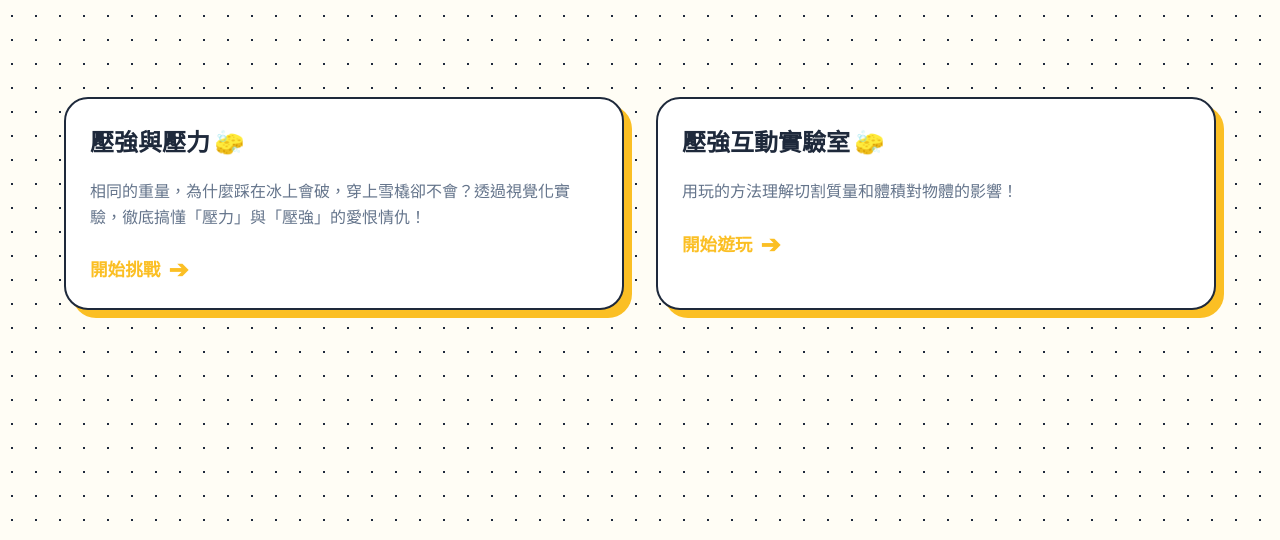
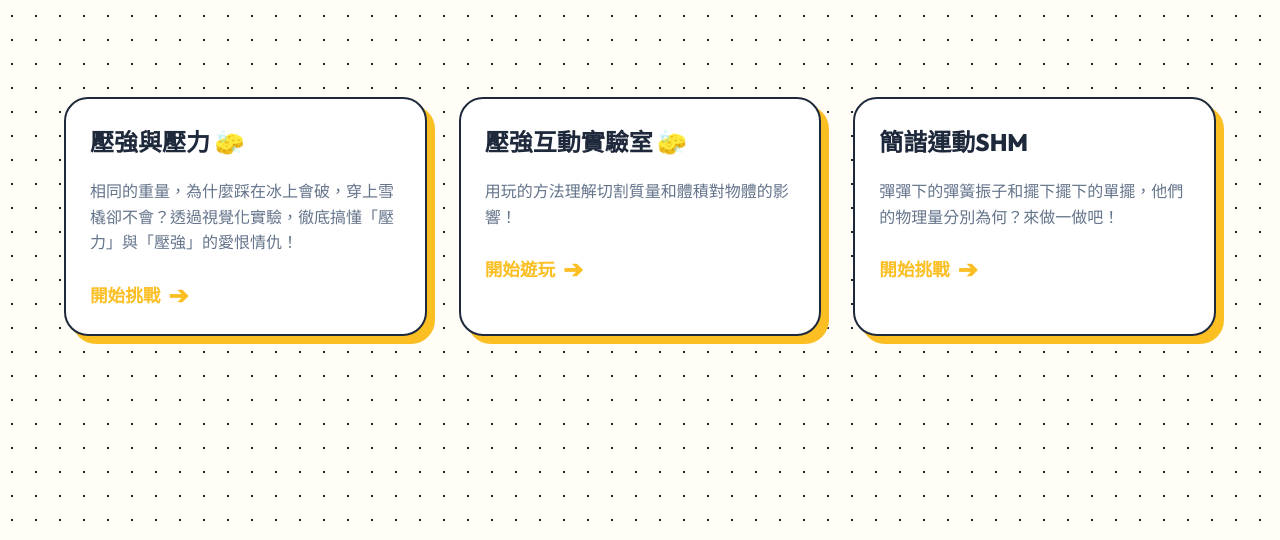
Before and after one commit to Ellenleong/Miss-s-physics-games, a plain HTML site: page senior2.html in a window 1280 px wide. Shown: the part 260-800 px from the top of the page. Drawn offline with Linux system fonts and the light colour scheme.

Commit message:
Update senior2.html

```diff
--- a/senior2.html
+++ b/senior2.html
@@ -107,6 +107,18 @@
                 開始遊玩 <span style="font-size: 1.5rem;">➔</span>
             </div>
         </a>
+
+        <a href="game/SHM.html" class="sticker-card card-yellow">
+            <h2>簡諧運動SHM</h2>
+            <p style="color: var(--muted-fg); margin: 12px 0 24px 0; line-height: 1.6;">
+                彈彈下的彈簧振子和擺下擺下的單擺，他們的物理量分別為何？來做一做吧！
+            </p>
+            <div style="font-weight: 800; color: var(--tertiary); font-size: 1.1rem; display: flex; align-items: center; gap: 8px;">
+                開始挑戰 <span style="font-size: 1.5rem;">➔</span>
+            </div>
+        </a>
+
+
     </div>
 </div>
 
```
